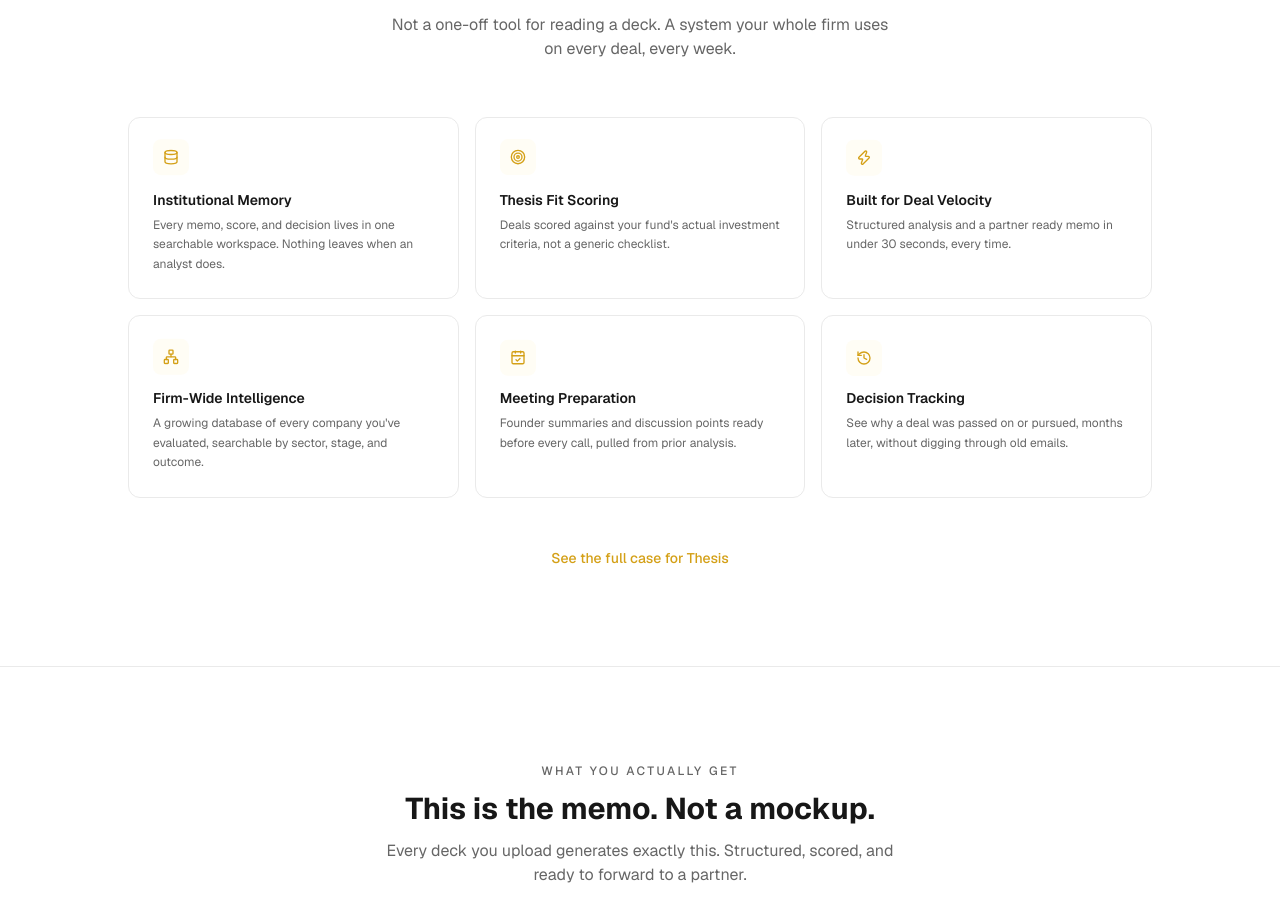
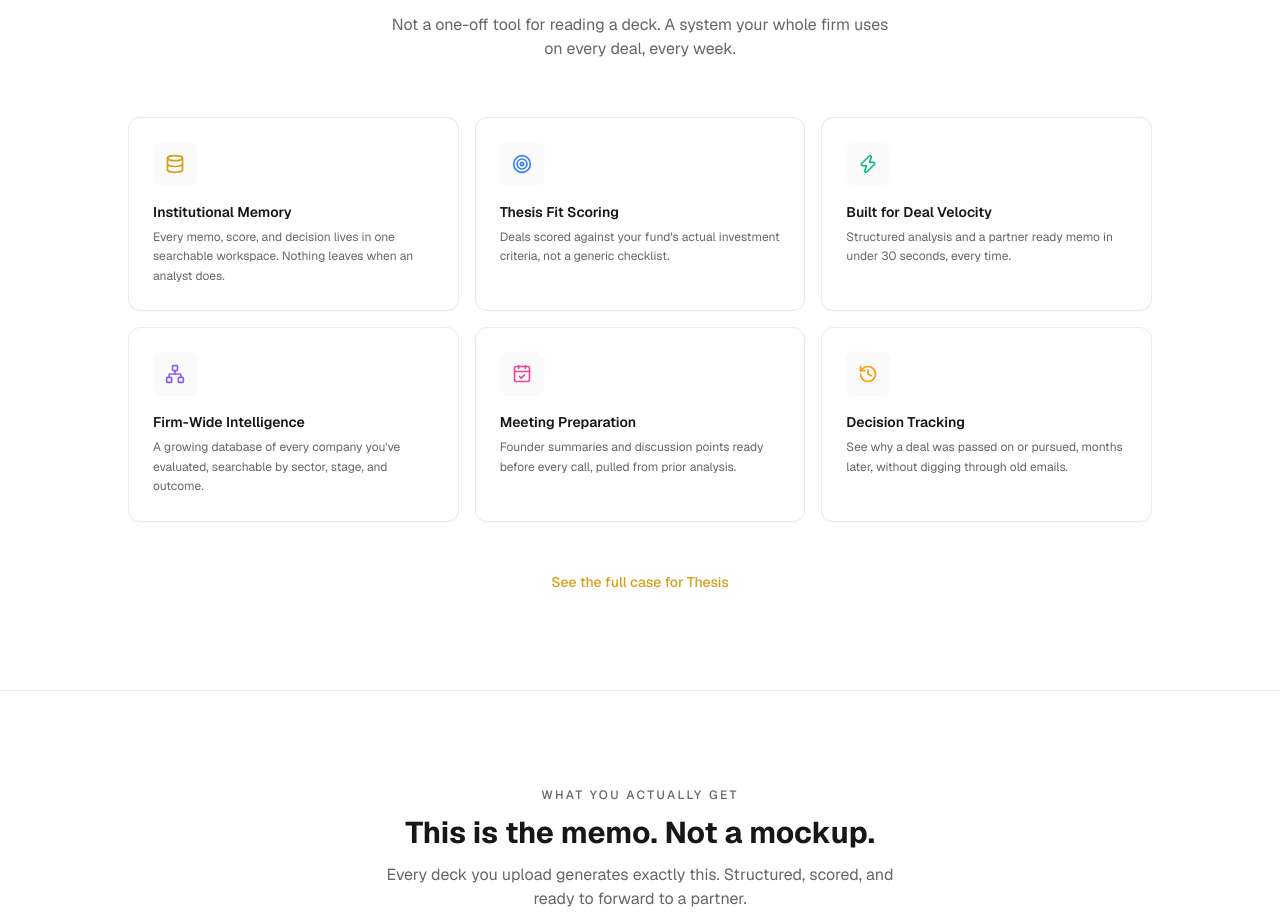
Before and after one commit to Superman752/thesis-app, a Next.js app: page / in a window 1280 px wide. Shown: the part 2251-3165 px from the top of the page. Built offline with nearby package versions, Linux system fonts and the light colour scheme.

Commit message:
feat: obvious hover interactivity on why-thesis cards, larger display cards, remaining ripple buttons

```diff
--- a/components/why-thesis.tsx
+++ b/components/why-thesis.tsx
@@ -1,95 +1,84 @@
 "use client"
 
-import { useRef, useState } from "react"
-import { motion } from "framer-motion"
+import { useState } from "react"
+import { motion, AnimatePresence } from "framer-motion"
 import { DatabaseIcon, TargetIcon, ZapIcon, NetworkIcon, CalendarCheckIcon, HistoryIcon } from "lucide-react"
 
 const reasons = [
-  {
-    Icon: DatabaseIcon,
-    title: "Institutional Memory",
-    description: "Every memo, score, and decision lives in one searchable workspace. Nothing leaves when an analyst does.",
-  },
-  {
-    Icon: TargetIcon,
-    title: "Thesis Fit Scoring",
-    description: "Deals scored against your fund's actual investment criteria, not a generic checklist.",
-  },
-  {
-    Icon: ZapIcon,
-    title: "Built for Deal Velocity",
-    description: "Structured analysis and a partner ready memo in under 30 seconds, every time.",
-  },
-  {
-    Icon: NetworkIcon,
-    title: "Firm-Wide Intelligence",
-    description: "A growing database of every company you've evaluated, searchable by sector, stage, and outcome.",
-  },
-  {
-    Icon: CalendarCheckIcon,
-    title: "Meeting Preparation",
-    description: "Founder summaries and discussion points ready before every call, pulled from prior analysis.",
-  },
-  {
-    Icon: HistoryIcon,
-    title: "Decision Tracking",
-    description: "See why a deal was passed on or pursued, months later, without digging through old emails.",
-  },
+  { Icon: DatabaseIcon, title: "Institutional Memory", description: "Every memo, score, and decision lives in one searchable workspace. Nothing leaves when an analyst does.", color: "#D4A017" },
+  { Icon: TargetIcon, title: "Thesis Fit Scoring", description: "Deals scored against your fund's actual investment criteria, not a generic checklist.", color: "#3B82F6" },
+  { Icon: ZapIcon, title: "Built for Deal Velocity", description: "Structured analysis and a partner ready memo in under 30 seconds, every time.", color: "#10B981" },
+  { Icon: NetworkIcon, title: "Firm-Wide Intelligence", description: "A growing database of every company you've evaluated, searchable by sector, stage, and outcome.", color: "#8B5CF6" },
+  { Icon: CalendarCheckIcon, title: "Meeting Preparation", description: "Founder summaries and discussion points ready before every call, pulled from prior analysis.", color: "#EC4899" },
+  { Icon: HistoryIcon, title: "Decision Tracking", description: "See why a deal was passed on or pursued, months later, without digging through old emails.", color: "#F59E0B" },
 ]
 
-function TiltCard({ reason, index }: { reason: typeof reasons[0]; index: number }) {
-  const cardRef = useRef<HTMLDivElement>(null)
-  const [rotate, setRotate] = useState({ x: 0, y: 0 })
-
-  const handleMouseMove = (e: React.MouseEvent<HTMLDivElement>) => {
-    const card = cardRef.current
-    if (!card) return
-    const rect = card.getBoundingClientRect()
-    const x = e.clientX - rect.left
-    const y = e.clientY - rect.top
-    const centerX = rect.width / 2
-    const centerY = rect.height / 2
-    const rotateX = ((y - centerY) / centerY) * -6
-    const rotateY = ((x - centerX) / centerX) * 6
-    setRotate({ x: rotateX, y: rotateY })
-  }
-
-  const handleMouseLeave = () => {
-    setRotate({ x: 0, y: 0 })
-  }
+function ReasonCard({ reason, index }: { reason: typeof reasons[0]; index: number }) {
+  const [hovered, setHovered] = useState(false)
 
   return (
     <motion.div
-      ref={cardRef}
       initial={{ opacity: 0, y: 16 }}
       whileInView={{ opacity: 1, y: 0 }}
       viewport={{ once: true, margin: "-40px" }}
       transition={{ duration: 0.4, delay: index * 0.07 }}
-      onMouseMove={handleMouseMove}
-      onMouseLeave={handleMouseLeave}
+      onMouseEnter={() => setHovered(true)}
+      onMouseLeave={() => setHovered(false)}
+      whileHover={{ y: -6, scale: 1.02 }}
+      className="relative overflow-hidden rounded-xl border bg-white p-6 cursor-pointer transition-shadow duration-200"
       style={{
-        transform: `perspective(800px) rotateX(${rotate.x}deg) rotateY(${rotate.y}deg)`,
-        transition: "transform 0.15s ease-out",
+        borderColor: hovered ? reason.color : "#EAEAEA",
+        boxShadow: hovered ? `0 12px 24px -8px ${reason.color}33` : "0 1px 2px rgba(0,0,0,0.02)",
       }}
-      className="group rounded-xl border border-[#EAEAEA] bg-white p-6 hover:border-[#D4A017]/30 hover:shadow-md transition-shadow"
     >
+      {/* Sliding accent bar */}
       <motion.div
-        className="inline-flex h-9 w-9 items-center justify-center rounded-lg bg-[#FFFDF5] mb-3"
-        animate={{ y: [0, -3, 0] }}
-        transition={{
-          duration: 2.5,
-          repeat: Infinity,
-          ease: "easeInOut",
-          delay: index * 0.3,
+        className="absolute top-0 left-0 h-1 rounded-tr-full"
+        style={{ backgroundColor: reason.color }}
+        initial={{ width: 0 }}
+        animate={{ width: hovered ? "100%" : "0%" }}
+        transition={{ duration: 0.3, ease: "easeOut" }}
+      />
+
+      {/* Icon that swaps fill and scales */}
+      <motion.div
+        className="inline-flex h-11 w-11 items-center justify-center rounded-lg mb-4"
+        animate={{
+          backgroundColor: hovered ? reason.color : "#FAFAFA",
+          scale: hovered ? 1.15 : 1,
+          rotate: hovered ? -6 : 0,
         }}
-        style={{
-          transform: `translateZ(20px) rotate(${rotate.y * 0.5}deg)`,
-        }}
+        transition={{ duration: 0.25, ease: "easeOut" }}
       >
-        <reason.Icon className="h-4 w-4 text-[#D4A017]" />
+        <motion.div
+          animate={{ color: hovered ? "#FFFFFF" : reason.color }}
+          transition={{ duration: 0.2 }}
+        >
+          <reason.Icon className="h-5 w-5" />
+        </motion.div>
       </motion.div>
+
       <h3 className="text-sm font-semibold text-[#171717] mb-1.5">{reason.title}</h3>
       <p className="text-xs text-[#666] leading-relaxed">{reason.description}</p>
+
+      {/* Reveal-on-hover arrow indicator */}
+      <AnimatePresence>
+        {hovered && (
+          <motion.div
+            initial={{ opacity: 0, x: -8 }}
+            animate={{ opacity: 1, x: 0 }}
+            exit={{ opacity: 0, x: -8 }}
+            transition={{ duration: 0.2 }}
+            className="mt-3 flex items-center gap-1 text-xs font-medium"
+            style={{ color: reason.color }}
+          >
+            Learn more
+            <motion.span animate={{ x: [0, 3, 0] }} transition={{ duration: 0.8, repeat: Infinity }}>
+              →
+            </motion.span>
+          </motion.div>
+        )}
+      </AnimatePresence>
     </motion.div>
   )
 }
@@ -98,40 +87,16 @@ export function WhyThesis() {
   return (
     <section className="py-24 px-6 bg-white border-y border-[#EAEAEA]">
       <div className="max-w-5xl mx-auto">
-        <motion.div
-          initial={{ opacity: 0, y: 16 }}
-          whileInView={{ opacity: 1, y: 0 }}
-          viewport={{ once: true }}
-          transition={{ duration: 0.4 }}
-          className="text-center mb-14"
-        >
-          <p className="text-xs font-medium tracking-[0.2em] uppercase text-[#666] mb-3">
-            Why venture firms choose Thesis
-          </p>
-          <h2 className="text-3xl font-bold text-[#171717]">
-            Every investment decision. One workspace.
-          </h2>
-          <p className="text-[#666] mt-3 max-w-lg mx-auto">
-            Not a one-off tool for reading a deck. A system your whole firm uses on every deal, every week.
-          </p>
+        <motion.div initial={{ opacity: 0, y: 16 }} whileInView={{ opacity: 1, y: 0 }} viewport={{ once: true }} transition={{ duration: 0.4 }} className="text-center mb-14">
+          <p className="text-xs font-medium tracking-[0.2em] uppercase text-[#666] mb-3">Why venture firms choose Thesis</p>
+          <h2 className="text-3xl font-bold text-[#171717]">Every investment decision. One workspace.</h2>
+          <p className="text-[#666] mt-3 max-w-lg mx-auto">Not a one-off tool for reading a deck. A system your whole firm uses on every deal, every week.</p>
         </motion.div>
-
         <div className="grid grid-cols-1 md:grid-cols-3 gap-4">
-          {reasons.map((r, i) => (
-            <TiltCard key={r.title} reason={r} index={i} />
-          ))}
+          {reasons.map((r, i) => <ReasonCard key={r.title} reason={r} index={i} />)}
         </div>
-
-        <motion.div
-          initial={{ opacity: 0 }}
-          whileInView={{ opacity: 1 }}
-          viewport={{ once: true }}
-          transition={{ duration: 0.4, delay: 0.3 }}
-          className="text-center mt-12"
-        >
-          <a href="/why-thesis" className="text-sm font-medium text-[#D4A017] hover:text-[#B8860B] transition-colors">
-            See the full case for Thesis
-          </a>
+        <motion.div initial={{ opacity: 0 }} whileInView={{ opacity: 1 }} viewport={{ once: true }} transition={{ duration: 0.4, delay: 0.3 }} className="text-center mt-12">
+          <a href="/why-thesis" className="text-sm font-medium text-[#D4A017] hover:text-[#B8860B] transition-colors">See the full case for Thesis</a>
         </motion.div>
       </div>
     </section>
--- a/registry/magicui/display-cards.tsx
+++ b/registry/magicui/display-cards.tsx
@@ -16,53 +16,32 @@ function DisplayCard({ className, icon, title, description, date, step }: Displa
   return (
     <div
       className={cn(
-        "absolute flex h-40 w-[24rem] flex-col justify-between rounded-xl border border-[#EAEAEA] bg-white px-6 py-5 shadow-md transition-transform duration-500",
+        "absolute flex h-56 w-[30rem] flex-col justify-between rounded-2xl border border-[#EAEAEA] bg-white px-8 py-7 shadow-lg transition-transform duration-500",
         className
       )}
     >
-      <div className="flex items-center gap-2.5">
-        <span className="text-xs font-mono text-[#D4A017] font-semibold">{step}</span>
-        <span className="inline-flex items-center justify-center rounded-full bg-[#FFFDF5] p-2">
+      <div className="flex items-center gap-3">
+        <span className="text-sm font-mono text-[#D4A017] font-semibold">{step}</span>
+        <span className="inline-flex items-center justify-center rounded-full bg-[#FFFDF5] p-2.5">
           {icon}
         </span>
-        <p className="text-lg font-semibold text-[#171717]">{title}</p>
+        <p className="text-2xl font-semibold text-[#171717]">{title}</p>
       </div>
-      <p className="text-sm text-[#666] leading-relaxed">{description}</p>
-      <p className="text-xs text-[#999]">{date}</p>
+      <p className="text-base text-[#666] leading-relaxed">{description}</p>
+      <p className="text-sm text-[#999]">{date}</p>
     </div>
   )
 }
 
 export default function DisplayCards() {
   const cards = [
-    {
-      step: "01",
-      icon: <UploadIcon className="size-4 text-[#D4A017]" />,
-      title: "Upload the deck",
-      description: "Drag in any pitch deck PDF, Thesis reads it natively",
-      date: "Under 5 seconds",
-      className: "z-30 -translate-x-28 -translate-y-6 -rotate-3 hover:-translate-y-9 hover:z-40",
-    },
-    {
-      step: "02",
-      icon: <SearchCheckIcon className="size-4 text-[#D4A017]" />,
-      title: "Review the analysis",
-      description: "Six scoring dimensions, run in parallel",
-      date: "About 30 seconds",
-      className: "z-20 translate-x-0 translate-y-3 rotate-0 hover:-translate-y-1 hover:z-40",
-    },
-    {
-      step: "03",
-      icon: <SendIcon className="size-4 text-[#D4A017]" />,
-      title: "Share the memo",
-      description: "Partner ready, exportable instantly",
-      date: "One click",
-      className: "z-10 translate-x-28 translate-y-12 rotate-3 hover:translate-y-3 hover:z-40",
-    },
+    { step: "01", icon: <UploadIcon className="size-5 text-[#D4A017]" />, title: "Upload the deck", description: "Drag in any pitch deck PDF, Thesis reads it natively", date: "Under 5 seconds", className: "z-30 -translate-x-36 -translate-y-8 -rotate-3 hover:-translate-y-12 hover:z-40" },
+    { step: "02", icon: <SearchCheckIcon className="size-5 text-[#D4A017]" />, title: "Review the analysis", description: "Six scoring dimensions, run in parallel", date: "About 30 seconds", className: "z-20 translate-x-0 translate-y-4 rotate-0 hover:-translate-y-1 hover:z-40" },
+    { step: "03", icon: <SendIcon className="size-5 text-[#D4A017]" />, title: "Share the memo", description: "Partner ready, exportable instantly", date: "One click", className: "z-10 translate-x-36 translate-y-16 rotate-3 hover:translate-y-4 hover:z-40" },
   ]
 
   return (
-    <div className="relative h-72 w-full flex items-center justify-center">
+    <div className="relative h-96 w-full flex items-center justify-center">
       {cards.map((cardProps, index) => (
         <DisplayCard key={index} {...cardProps} />
       ))}
```
